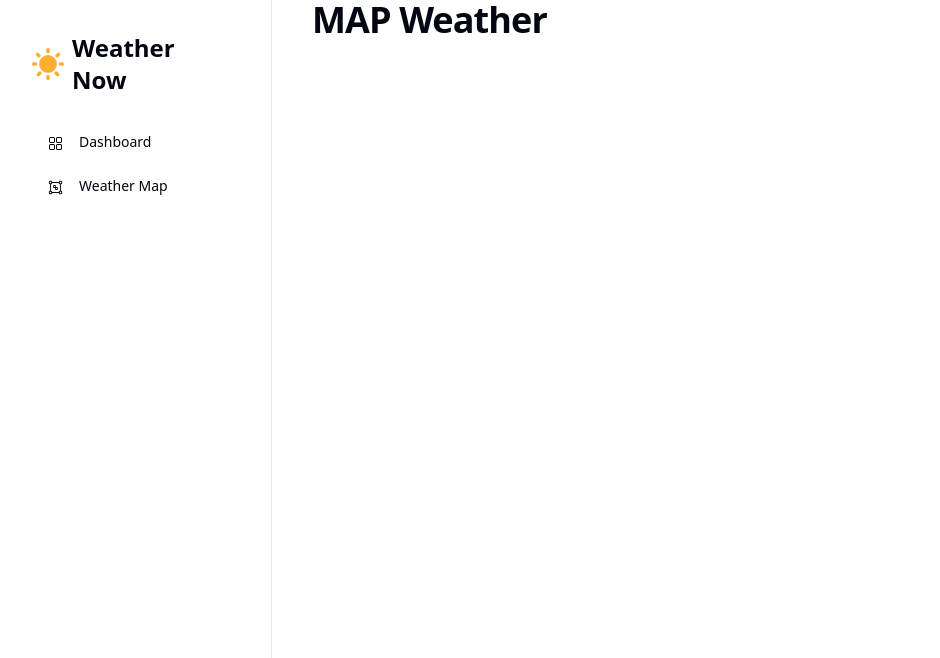
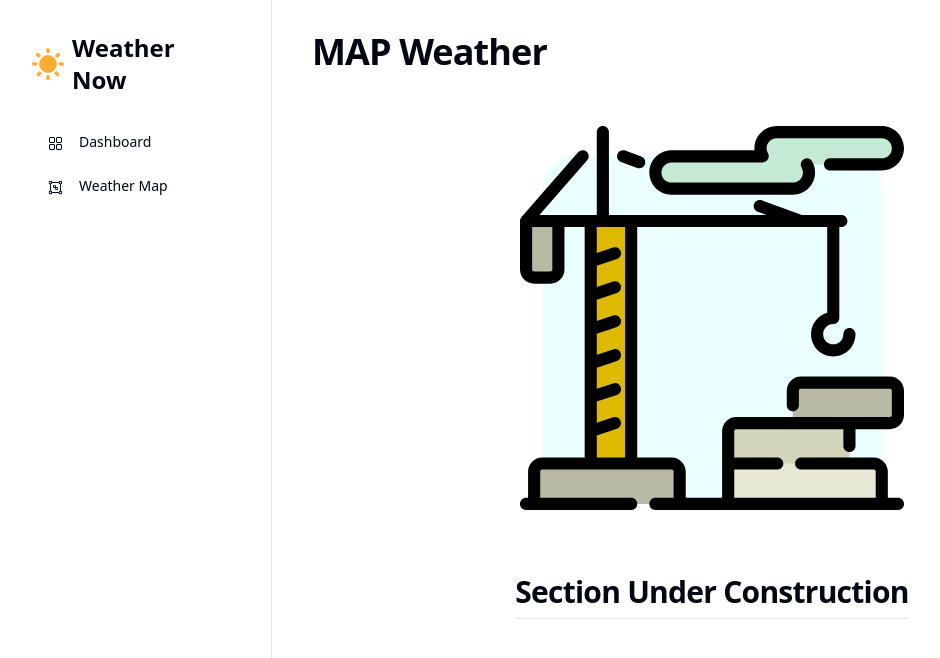
Before and after one commit to revou-fsse-3/milestone-2-IryIndriyanto, a React (Vite) app: page /weather-map in a window 1280 px wide. Shown: the top 658 px of the page, without its empty margins (0-940 px from the left). Built offline with nearby package versions, Linux system fonts and the light colour scheme.

Commit message:
polishing mapweather section

```diff
--- a/src/dashboard/MapWeather.tsx
+++ b/src/dashboard/MapWeather.tsx
@@ -1,9 +1,20 @@
-import { H1 } from "@/components/typography/H1"
+import { H1 } from '@/components/typography/H1'
+import { H2 } from '@/components/typography/H2'
 
-const MapWeather = () =>{
-    return(
-        <H1>MAP Weather</H1>
-    )
+const MapWeather = () => {
+  return (
+    <div className="py-8 md:w-[800px]">
+      <H1>MAP Weather</H1>
+      <div className=" flex flex-col justify-center items-center gap-16 w-full h-[600px]">
+        <img
+          className=" w-96"
+          src="../src/assets/construction.svg"
+          alt="under construction"
+        />
+        <H2>Section Under Construction</H2>
+      </div>
+    </div>
+  )
 }
 
 export default MapWeather
```
Also changed, not shown: src/assets/construction.svg (added).
